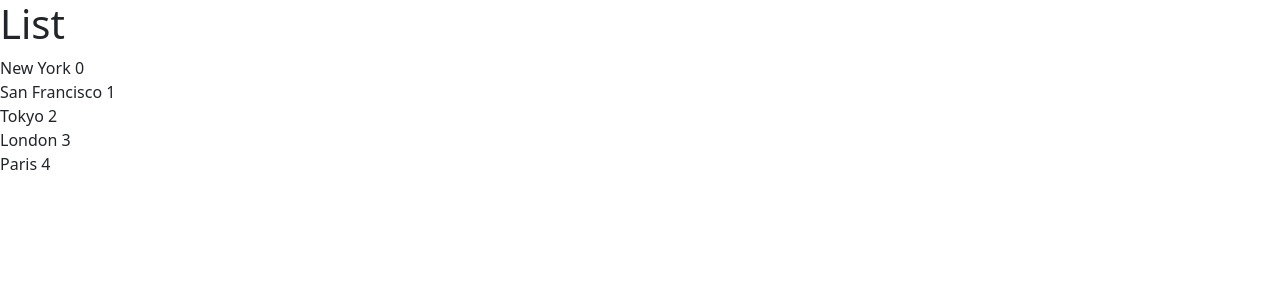
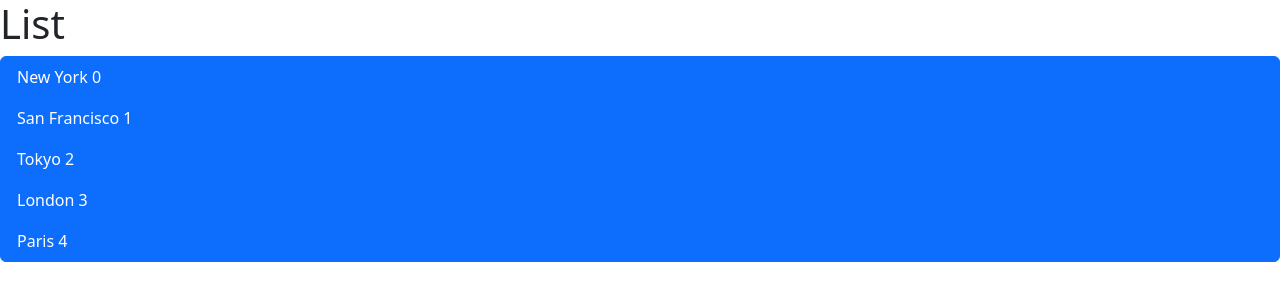
Before and after one commit to Soulittude/vite-test-project, a React (Vite) app: page / in a window 1280 px wide. Shown: the top 300 px of the page. Built offline with nearby package versions, Linux system fonts and the light colour scheme.

Commit message:
Small fix for list group object

```diff
--- a/src/components/ListGroup.tsx
+++ b/src/components/ListGroup.tsx
@@ -10,10 +10,11 @@ function ListGroup() {
         <>
             <h1>List</h1>
             {items.length === 0 && <p> "No item found."</p>}
-            <ul className="list-group"></ul>
-            {items.map((item, index) => (
-                <li className="list-group-item" key={item} onClick={handleClick}>{item} {index}</li>
-            ))}
+            <ul className="list-group">
+                {items.map((item, index) => (
+                    <li className="list-group-item active" key={item} onClick={handleClick}>{item} {index}</li>
+                ))}
+            </ul>
         </>
     );
 }
```
